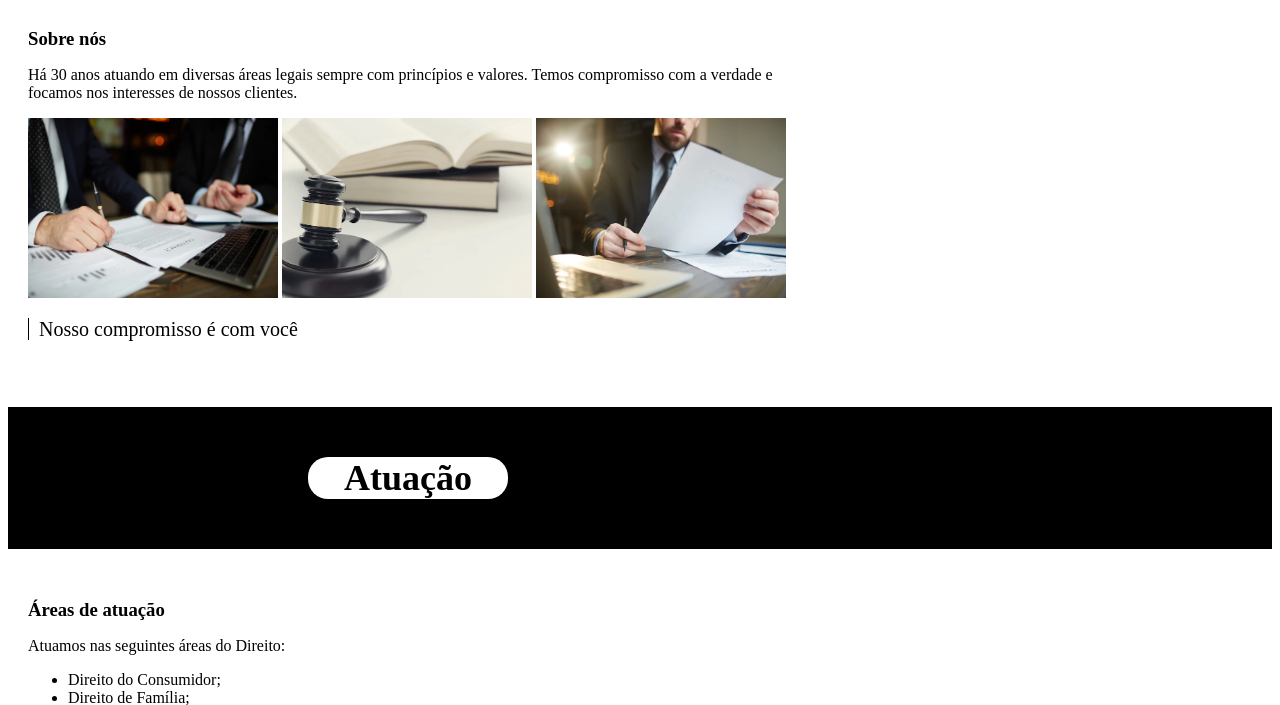
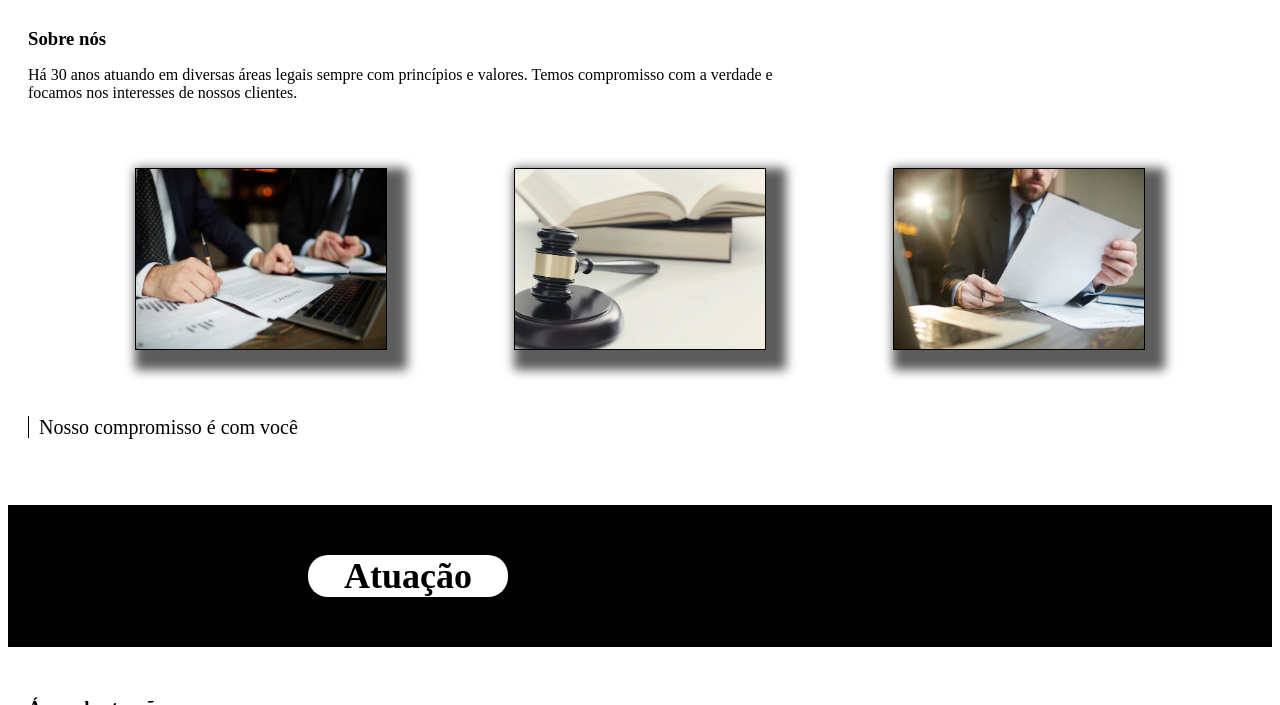
Before and after one commit to Fabiojunio12/Senhor-Lei-Advogacia, a plain HTML site: page index.html in a window 1280 px wide. Shown: the part 633-1338 px from the top of the page. Drawn offline with Linux system fonts and the light colour scheme.

Commit message:
adicionando flex-box

```diff
--- a/css/estilo.css
+++ b/css/estilo.css
@@ -35,6 +35,9 @@ h1, h2, h3{
 .img-conteudo{
     width: 250px;
     height: 180px;
+    background-color: white;
+    border: 1px solid black;
+    box-shadow: 10px 10px 10px 10px #000000a3;
 }
 
 .secao-conteudo span{
@@ -59,3 +62,10 @@ h1, h2, h3{
     margin: 0 auto;
     border-radius: 20px;
 }
+
+.flex{
+    display: flex;
+    flex-wrap: wrap;
+    justify-content: space-evenly;
+    align-items: center;
+}
--- a/index.html
+++ b/index.html
@@ -1,5 +1,5 @@
 <!DOCTYPE html>
-<html lang="en">
+<html lang="pt-br">
 <head>
     <meta charset="UTF-8">
     <meta name="viewport" content="width=device-width, initial-scale=1.0">
@@ -24,9 +24,13 @@
       <div class="secao-largura-limitada secao-conteudo">
         <h3>Sobre nós</h3>
         <p>Há 30 anos atuando em diversas áreas legais sempre com princípios e valores. Temos compromisso com a verdade e focamos nos interesses de nossos clientes.</p>
+      </div>
+      <div class="flex">
         <img class="img-conteudo" src="img/img1.jpg" alt="Imagem 1">
         <img class="img-conteudo" src="img/img2.jpg" alt="Imagem 2">
         <img class="img-conteudo" src="img/img3.jpg" alt="Imagem 3">
+      </div>
+      <div class="secao-largura-limitada secao-conteudo">
         <p><span>Nosso compromisso é com você</span></p>
       </div>
 
```
